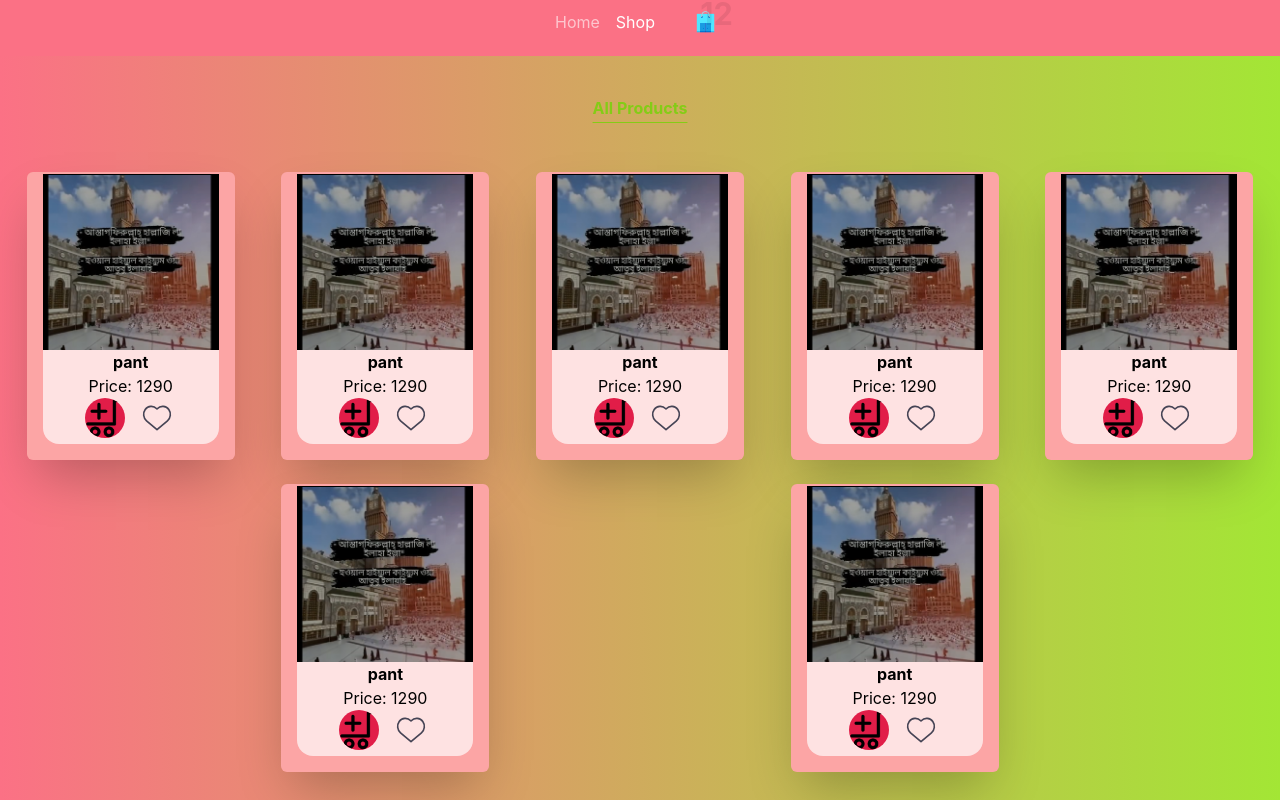
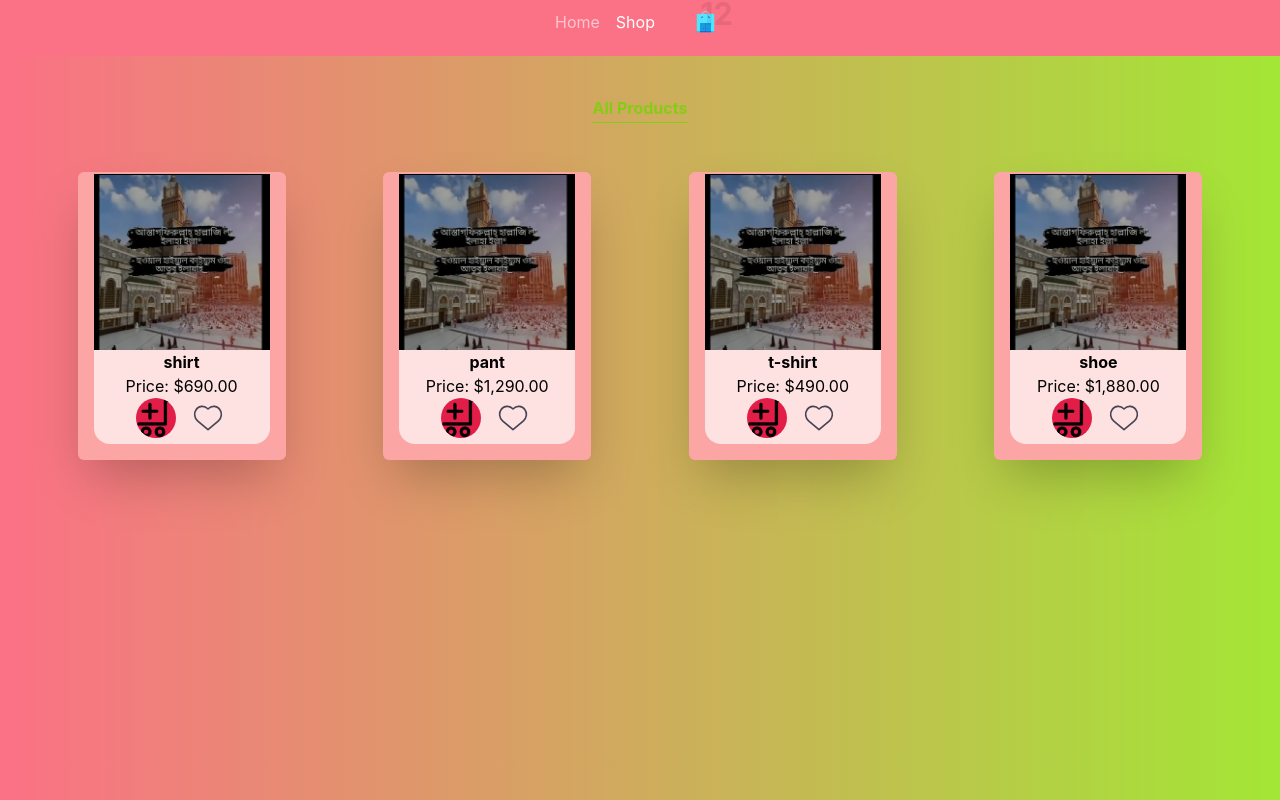
Before and after one commit to abusayed22/shoping-cart, a React (Create React App) app: page /shop in a window 1280 px wide. Built offline with nearby package versions, Linux system fonts and the light colour scheme.

Commit message:
redux boilerplete ready

```diff
--- a/package.json
+++ b/package.json
@@ -18,6 +18,7 @@
     "react-router-dom": "^6.6.2",
     "react-scripts": "5.0.1",
     "redux": "^4.2.0",
+    "redux-devtools-extension": "^2.13.9",
     "typescript": "^4.9.4",
     "web-vitals": "^2.1.4"
   },
--- a/src/components/SingleProductCart.tsx
+++ b/src/components/SingleProductCart.tsx
@@ -1,18 +1,25 @@
 
 import React from 'react'
 import img from '../icons/Screenshot_2.png'
+import { formatCurreny } from '../utlilities/FormatCurrency'
 
+type dataProps = {
+    id: number,
+    productName: string,
+    img?: string
+    price: number
+}
+function SingleProductCart({ id, productName, price }: dataProps) {
 
-function SingleProductCart() {
     return (
-        <div className=''>
+        <div>
             <div className='w-80 h-96 md:w-52 bg-red-300 my-3 flex justify-center items-center  md:h-72 rounded-lg md:rounded-md shadow-2xl bg-opacity-100 md:mx-5'>
                 <div className='w-64 h-80 md:w-44 md:h-64 rounded-2xl bg-red-100 flex flex-col items-center justify-end'>
                     <section className='border-solid'>
                         <img src={img} alt="" />
                     </section>
-                    <b>pant</b>
-                    <p>Price: <span>1290</span></p>
+                    <b>{productName}</b>
+                    <p>Price: <span>{formatCurreny(price)}</span></p>
                     <section>
                         <button>
                             <img className='relative rounded-full h-10 w-10 bg-rose-600 mr-3' width={'40px'} height={'40px'} src={require('../icons/cart.png')} alt="" />
--- a/src/data/data.json
+++ b/src/data/data.json
@@ -1,22 +1,22 @@
 [
   {
     "id": 1,
-    "product name": "shirt",
+    "productName": "shirt",
     "price": 690
   },
   {
     "id": 2,
-    "product name": "pant",
+    "productName": "pant",
     "price": 1290
   },
   {
     "id": 3,
-    "product name": "t-shirt",
+    "productName": "t-shirt",
     "price": 490
   },
   {
     "id": 4,
-    "product name": "shoe",
+    "productName": "shoe",
     "price": 1880
   }
 ]
--- a/src/index.tsx
+++ b/src/index.tsx
@@ -3,14 +3,16 @@ import ReactDOM from 'react-dom/client';
 import './index.css';
 import App from './App';
 import { BrowserRouter } from 'react-router-dom';
+import { Provider } from 'react-redux';
+import { store } from './redux/store';
 
 const root = ReactDOM.createRoot(
   document.getElementById('root') as HTMLElement
 );
 root.render(
-  <React.StrictMode>
+  <Provider store={store}>
     <BrowserRouter>
       <App />
     </BrowserRouter>
-  </React.StrictMode>
+  </Provider>
 );
--- a/src/pages/Shop.tsx
+++ b/src/pages/Shop.tsx
@@ -1,18 +1,16 @@
 import React from 'react'
-import SingleProductCart from '../components/SingleProductCart'
+import SingleProductCart from '../components/SingleProductCart';
+import shopData from '../data/data.json'
 
 export default function Shop() {
     return (
         <div>
             <h1 className='underline  underline-offset-8 font-bold text-center text-lime-500 dark:text-violet-600 py-10'>All Products</h1>
             <div className='flex flex-col items-center md:flex-row md:flex-wrap md:justify-evenly'>
-                <SingleProductCart />
-                <SingleProductCart />
-                <SingleProductCart />
-                <SingleProductCart />
-                <SingleProductCart />
-                <SingleProductCart />
-                <SingleProductCart />
+                {shopData.map(data => (
+                <SingleProductCart id={data.id} productName={data.productName} price={data.price}/>
+
+                ))}
             </div>
         </div>
     )
--- /dev/null
+++ b/src/redux/cart/action.ts
@@ -0,0 +1,17 @@
+import { ADD_TO_CART, REMOVE_TO_CART } from './actionsType';
+
+
+
+export const add_to_cart = (obj) => {
+    return {
+        type: ADD_TO_CART,
+        payload: obj
+    }
+}
+
+export const remove_to_cart = (id) => {
+    return {
+        type: REMOVE_TO_CART,
+        payload: id
+    }
+}
--- /dev/null
+++ b/src/redux/cart/actionsType.ts
@@ -0,0 +1,2 @@
+export const ADD_TO_CART = 'CART/ADD_TO_CART';
+export const REMOVE_TO_CART = 'CART/REMOVE_TO_CART';
--- /dev/null
+++ b/src/redux/cart/initialState.ts
@@ -0,0 +1 @@
+export const initialState = []
--- /dev/null
+++ b/src/redux/cart/reducer.ts
@@ -0,0 +1,23 @@
+import { ADD_TO_CART, REMOVE_TO_CART } from './actionsType';
+import { initialState } from './initialState';
+
+
+
+const reducer = (state = initialState, action) => {
+    switch (action.type) {
+        case ADD_TO_CART:
+            return [
+                ...state,
+                {
+                    // ...
+                }
+            ];
+
+        case REMOVE_TO_CART:
+            return
+
+        default:
+            return state;
+    }
+}
+export default reducer;
--- /dev/null
+++ b/src/redux/rootRedcuer.ts
@@ -0,0 +1,8 @@
+import { combineReducers } from "redux";
+import reducer from "./cart/reducer";
+
+
+const rootReducer = combineReducers({
+    cart: reducer
+});
+export default rootReducer;
--- /dev/null
+++ b/src/redux/store.ts
@@ -0,0 +1,5 @@
+import {createStore} from 'redux'
+import rootReducer from './rootRedcuer'
+import { composeWithDevTools } from 'redux-devtools-extension'
+
+export const store = createStore(rootReducer,composeWithDevTools())
--- /dev/null
+++ b/src/utlilities/FormatCurrency.tsx
@@ -0,0 +1,8 @@
+
+const currency = new Intl.NumberFormat(undefined , {
+    currency: "USD", style: "currency"
+});
+
+export const formatCurreny = ( number : number) => {
+    return currency.format(number)
+}
```
Also changed, not shown: 2 other files (tests, documents, lock files or other folders).
